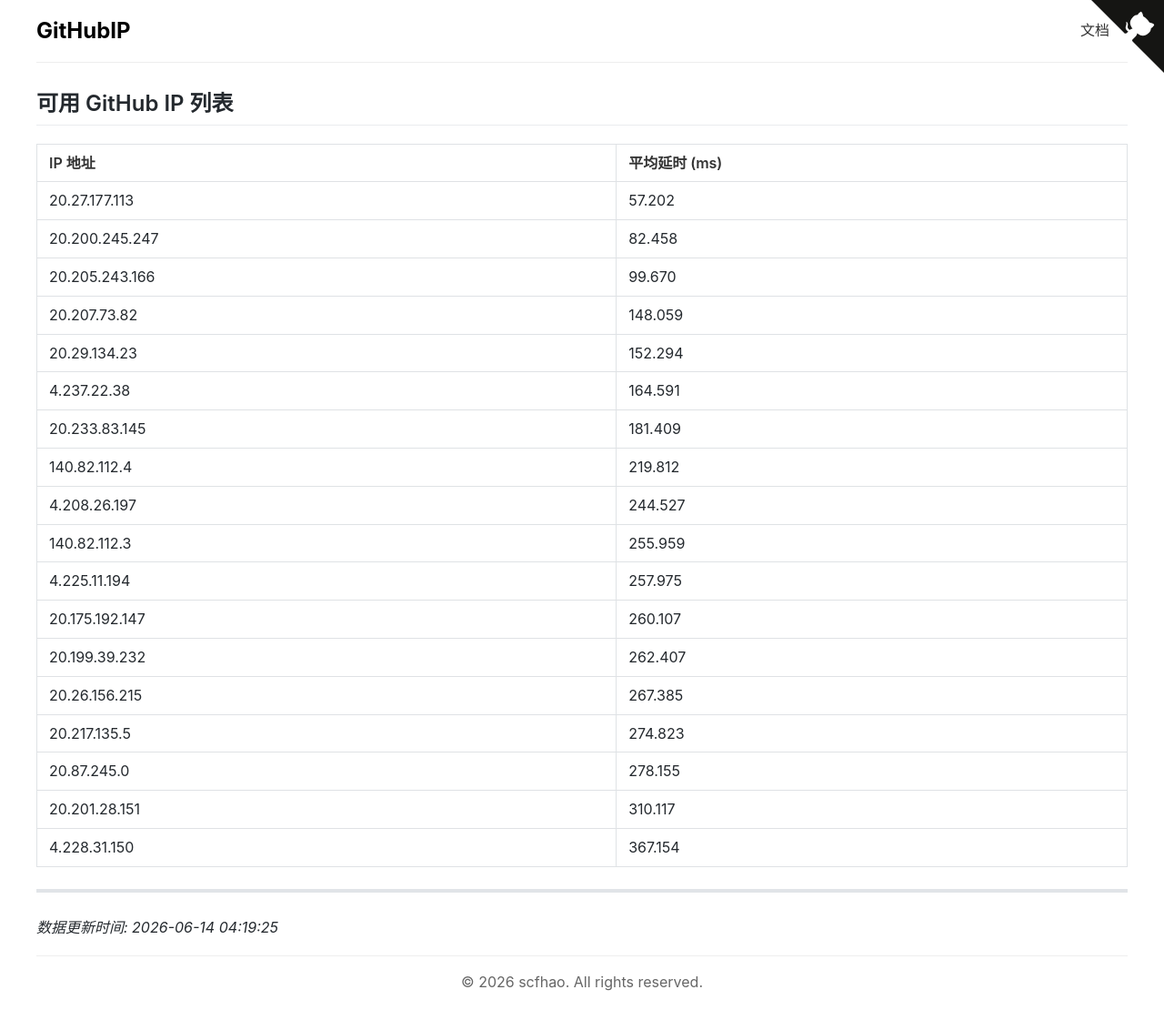
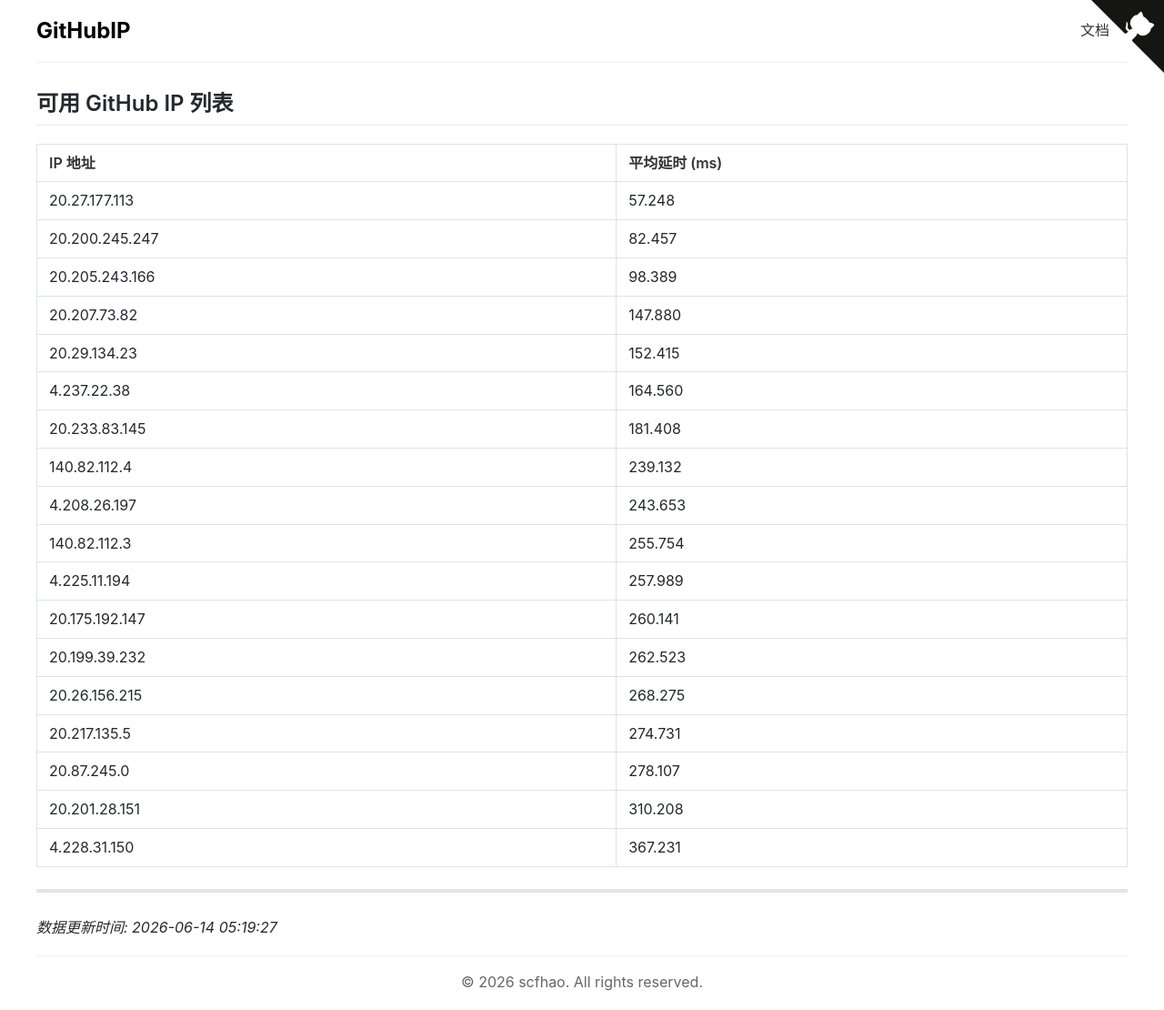
Before and after one commit to scfhao/GitHubIP, a Jekyll site: the page built from index.md, in a window 1280 px wide. Shown: the whole page at 91% size. Built offline with Jekyll 4.4.1, drawn with Linux system fonts in a browser that asks for light colours.

Commit message:
自动脚本执行 - 2026-06-14 05:19:27

```diff
--- a/index.md
+++ b/index.md
@@ -1,32 +1,32 @@
 ---
 layout: home
 title: GitHub IP 列表
-date: 2026-06-14 04:19:25
+date: 2026-06-14 05:19:27
 ---
 
 ## 可用 GitHub IP 列表
 
 | IP 地址 | 平均延时 (ms) |
 |---------|--------------|
-| 20.27.177.113 | 57.202 |
-| 20.200.245.247 | 82.458 |
-| 20.205.243.166 | 99.670 |
-| 20.207.73.82 | 148.059 |
-| 20.29.134.23 | 152.294 |
-| 4.237.22.38 | 164.591 |
-| 20.233.83.145 | 181.409 |
-| 140.82.112.4 | 219.812 |
-| 4.208.26.197 | 244.527 |
-| 140.82.112.3 | 255.959 |
-| 4.225.11.194 | 257.975 |
-| 20.175.192.147 | 260.107 |
-| 20.199.39.232 | 262.407 |
-| 20.26.156.215 | 267.385 |
-| 20.217.135.5 | 274.823 |
-| 20.87.245.0 | 278.155 |
-| 20.201.28.151 | 310.117 |
-| 4.228.31.150 | 367.154 |
+| 20.27.177.113 | 57.248 |
+| 20.200.245.247 | 82.457 |
+| 20.205.243.166 | 98.389 |
+| 20.207.73.82 | 147.880 |
+| 20.29.134.23 | 152.415 |
+| 4.237.22.38 | 164.560 |
+| 20.233.83.145 | 181.408 |
+| 140.82.112.4 | 239.132 |
+| 4.208.26.197 | 243.653 |
+| 140.82.112.3 | 255.754 |
+| 4.225.11.194 | 257.989 |
+| 20.175.192.147 | 260.141 |
+| 20.199.39.232 | 262.523 |
+| 20.26.156.215 | 268.275 |
+| 20.217.135.5 | 274.731 |
+| 20.87.245.0 | 278.107 |
+| 20.201.28.151 | 310.208 |
+| 4.228.31.150 | 367.231 |
 
 ---
 
-*数据更新时间: 2026-06-14 04:19:25*
+*数据更新时间: 2026-06-14 05:19:27*
```
